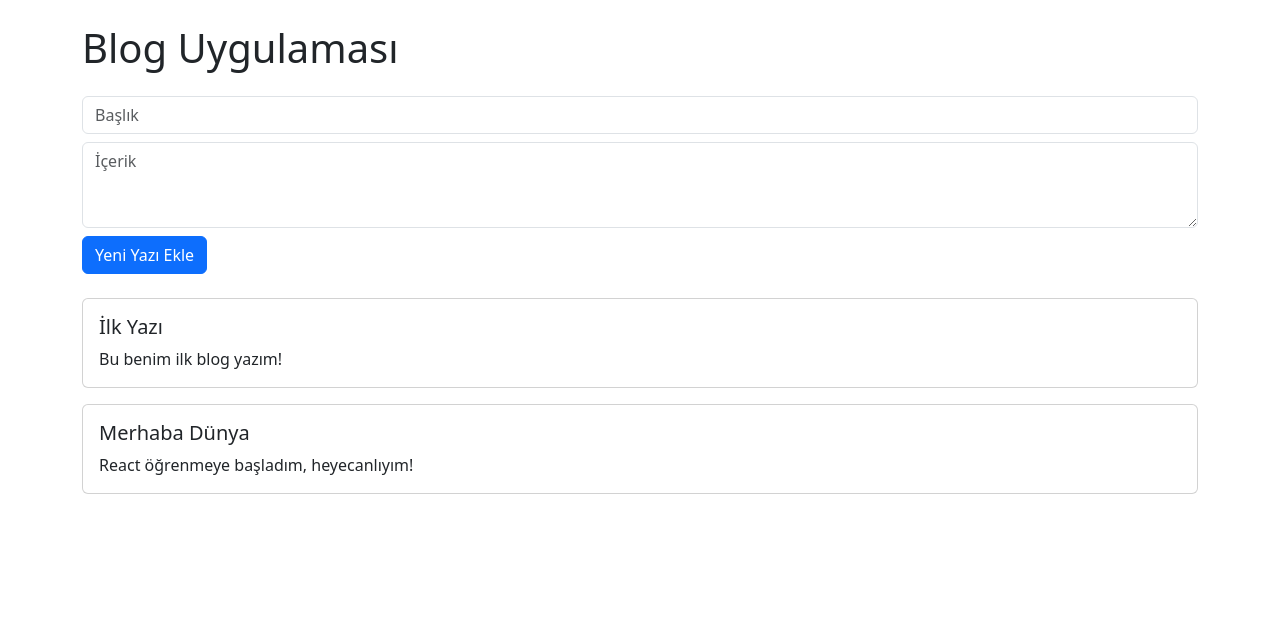
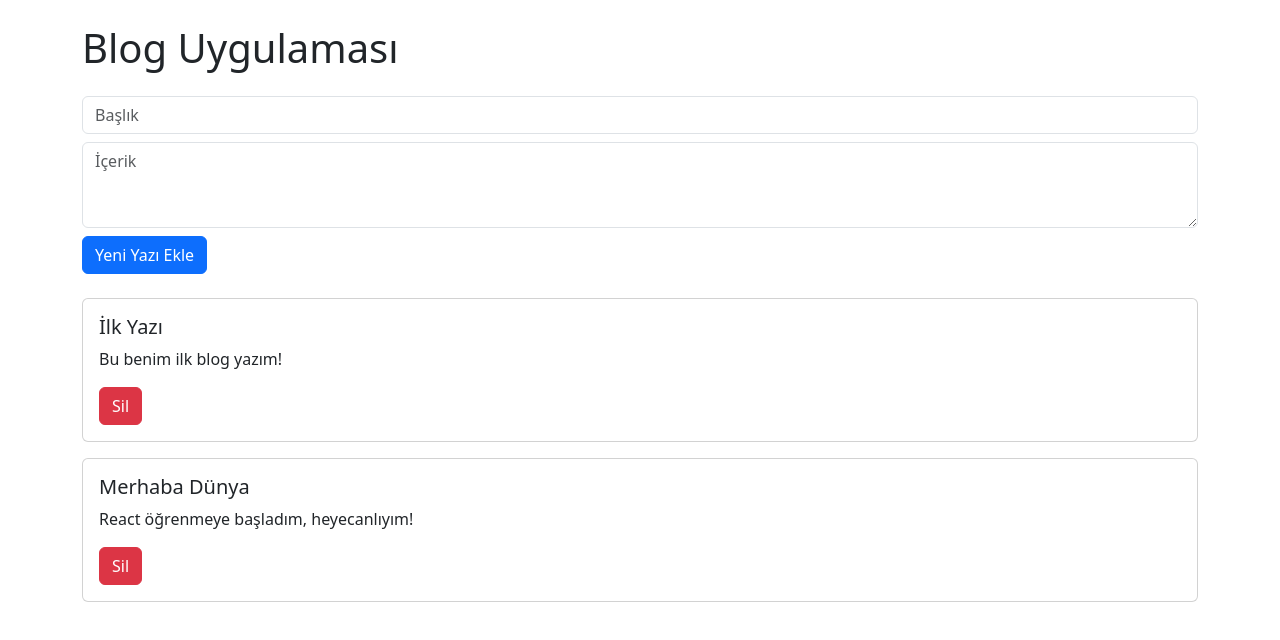
Before and after one commit to kemalgumustabak/react-app, a React (Create React App) app: page / in a window 1280 px wide. Shown: the top 640 px of the page. Built offline with nearby package versions, Linux system fonts and the light colour scheme.

Commit message:
Sil butonu eklendi

```diff
--- a/src/App.js
+++ b/src/App.js
@@ -13,13 +13,18 @@ function App() {
   const handleSubmit = (e) => {
     e.preventDefault();
     const newPost = {
-      id: posts.length + 1,
+      id: Date.now(), // benzersiz id
       title,
       content
     };
     setPosts([newPost, ...posts]);
     setTitle('');
     setContent('');
+  };
+
+  const handleDelete = (id) => {
+    const updatedPosts = posts.filter(post => post.id !== id);
+    setPosts(updatedPosts);
   };
 
   return (
@@ -52,6 +57,7 @@ function App() {
           <Card.Body>
             <Card.Title>{post.title}</Card.Title>
             <Card.Text>{post.content}</Card.Text>
+            <Button variant="danger" onClick={() => handleDelete(post.id)}>Sil</Button>
           </Card.Body>
         </Card>
       ))}
```
